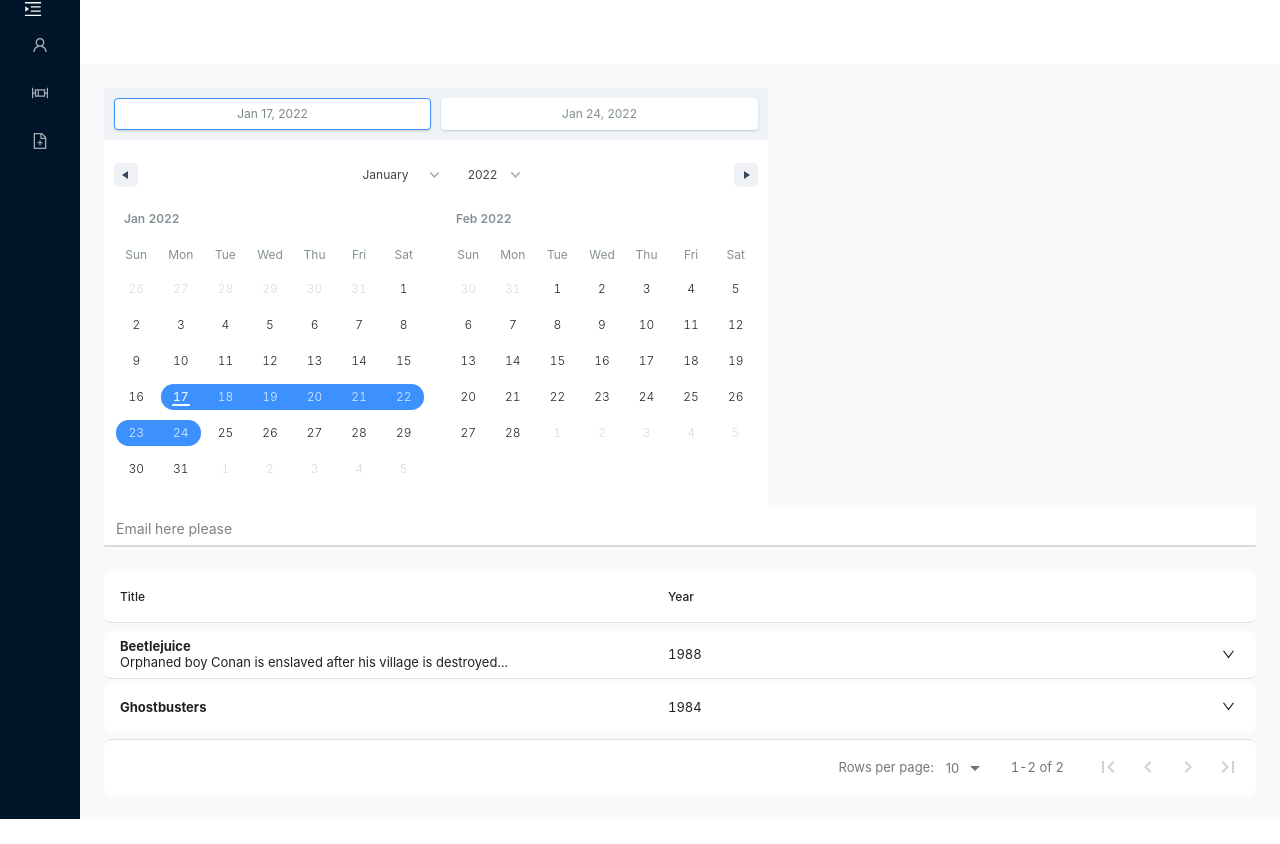
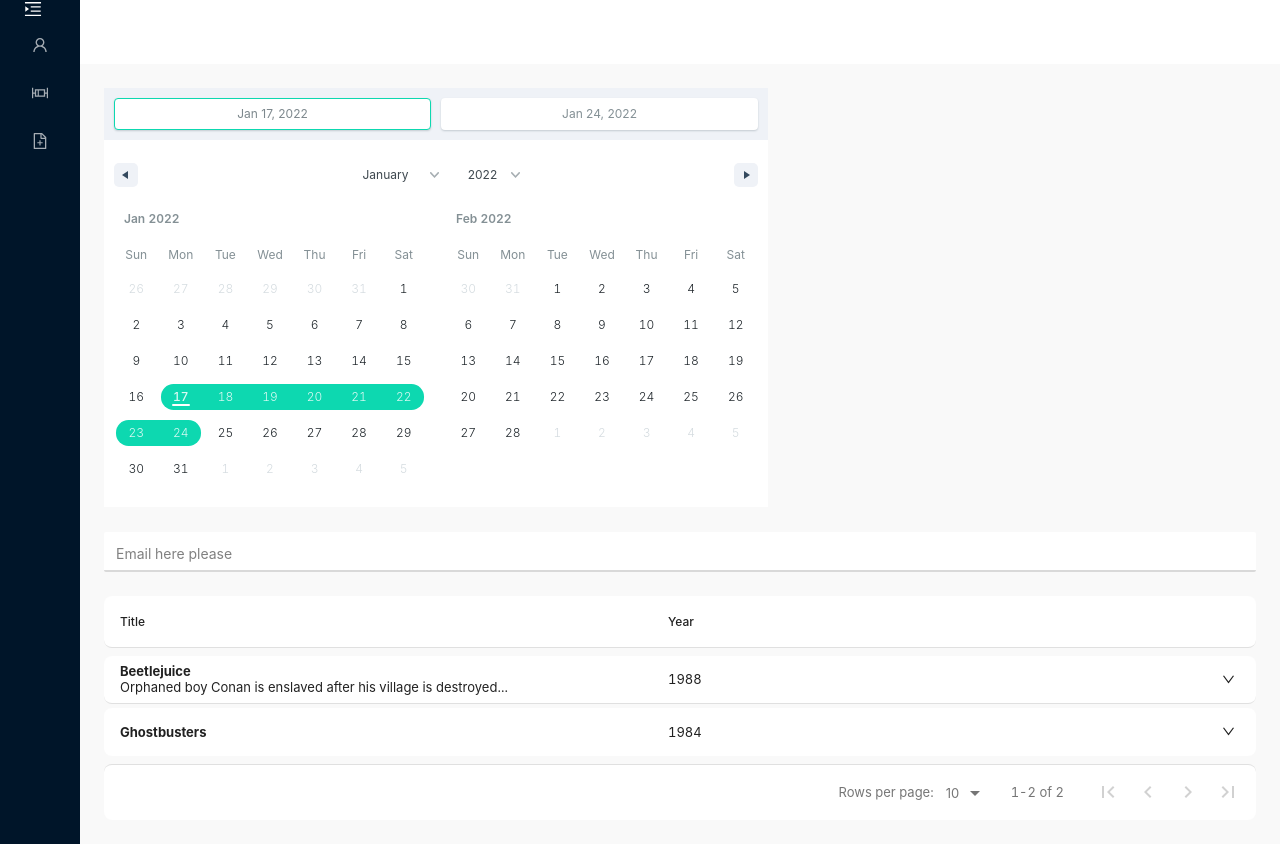
Before and after one commit to rodrigokokot/gp-online-antd, a React (Create React App) app: page /page1 in a window 1280 px wide. Before the commit the page ends 819 px from the top, so only its background shows below. Built offline with nearby package versions, Linux system fonts and the light colour scheme.

Commit message:
fix date range picker

```diff
--- a/src/components/DateRangePicker/index.jsx
+++ b/src/components/DateRangePicker/index.jsx
@@ -3,6 +3,7 @@ import 'react-date-range/dist/styles.css';
 import 'react-date-range/dist/theme/default.css';
 import { DateRangePicker, DateRange } from 'react-date-range';
 import { addDays } from 'date-fns';
+import * as locales from 'react-date-range/dist/locale';
 
 
 function DateRangeComponent() {
@@ -23,12 +24,14 @@ function DateRangeComponent() {
       //   direction="horizontal"
       // />
       <DateRange
-        editableDateInputs={true}
+        editableDateInputs={false}
         onChange={item => setState([item.selection])}
         moveRangeOnFirstSelection={false}
         ranges={state}
+        rangeColors={['#0DD8B0']}
         months={2}
         direction="horizontal"
+        locale={locales['es']}
       />
     )
 }
--- a/src/pages/Page1.jsx
+++ b/src/pages/Page1.jsx
@@ -55,7 +55,9 @@ function Page1() {
                 searchable={true}
                 searchPlaceholder="Search for a country" /> */}
 
-            <DateRangePicker />
+            <div  style={{ marginBottom: '25px' }}>
+                <DateRangePicker />
+            </div>
             <Form
                 size="large"
                 name="user_login"
```
